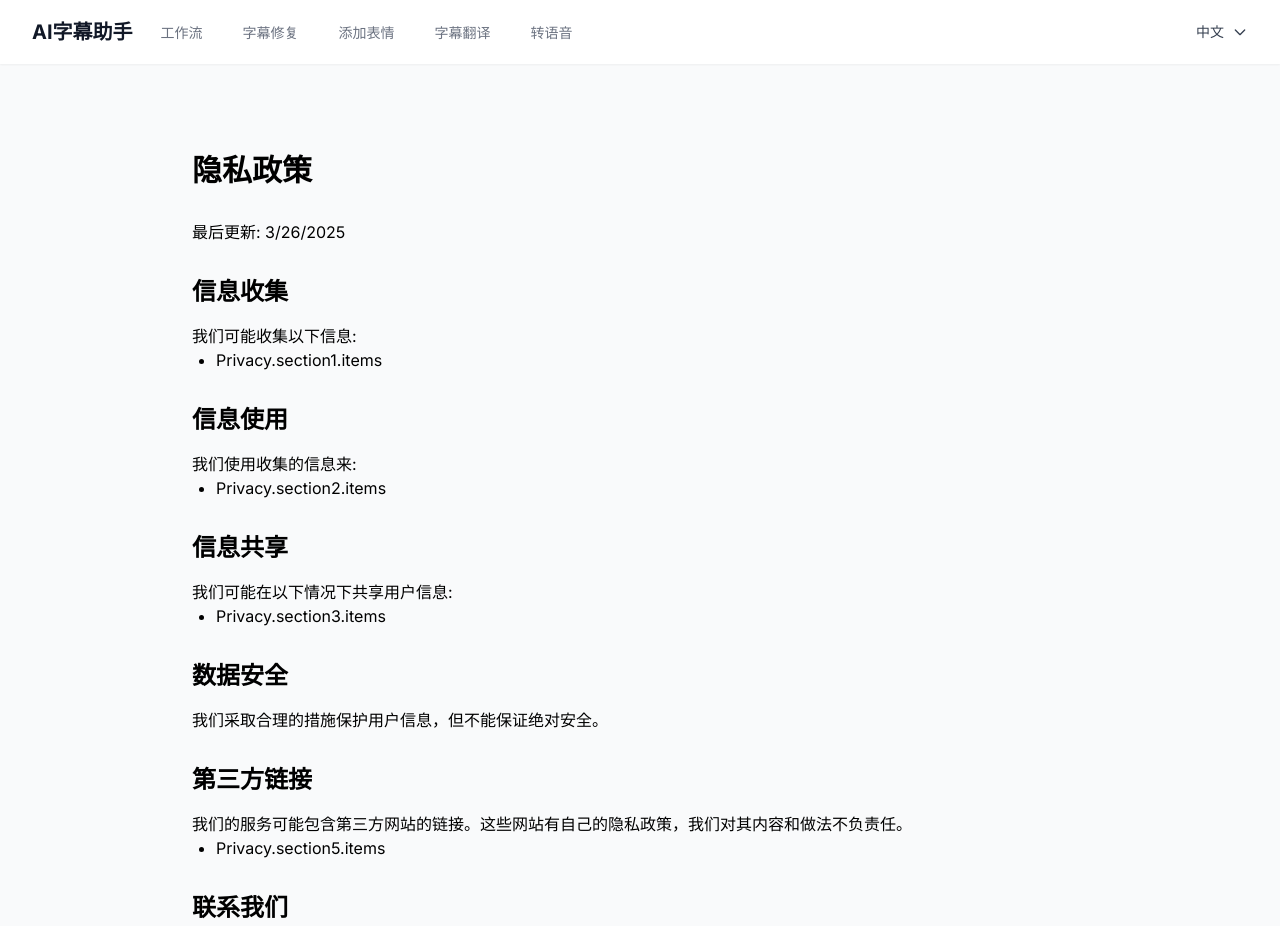
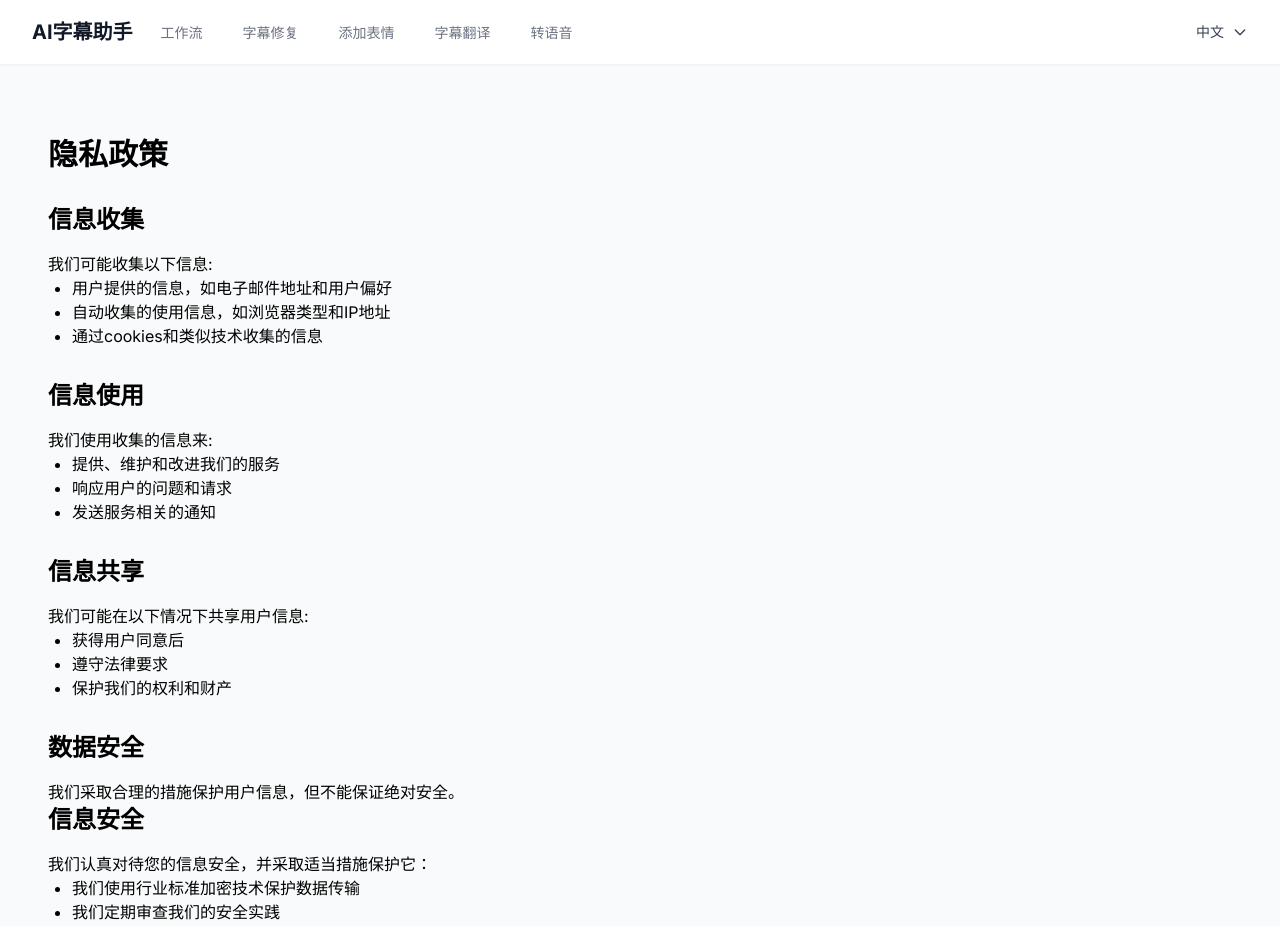
Before and after one commit to hfstack/subtitle-trans, a Next.js app: page /about/privacy in a window 1280 px wide. Shown: the top 926 px of the page. Built offline with nearby package versions, Linux system fonts and the light colour scheme.

Commit message:
feat: 多语言问题

```diff
--- a/src/app/[locale]/privacy/page.tsx
+++ b/src/app/[locale]/privacy/page.tsx
@@ -17,65 +17,53 @@ export default function PrivacyPage() {
   const t = useTranslations('Privacy');
 
   return (
-    <div className="container mx-auto px-4 py-12">
-      <div className="max-w-4xl mx-auto">
-        <h1 className="text-3xl font-bold mb-8">{t('title')}</h1>
+    <div className="container mx-auto px-4 py-8">
+      <h1 className="text-3xl font-bold mb-6">{t('title')}</h1>
 
       <div className="prose prose-lg max-w-none">
-          <p className="mb-4">{t('lastUpdated', { date: new Date().toLocaleDateString() })}</p>
+        {/* <p className="mb-4">{t('lastUpdated', { date: new Date().toLocaleDateString() })}</p> */}
 
         <h2 className="text-2xl font-semibold mt-8 mb-4">{t('section1.title')}</h2>
         <p>{t('section1.content')}</p>
         <ul className="list-disc pl-6 mb-4">
-            {Array.isArray(t('section1.items'))
-              ? t('section1.items').map((item: string, index: number) => (
-                  <li key={index}>{item}</li>
-                ))
-              : <li>{t('section1.items')}</li>
-            }
+          {['item1', 'item2', 'item3'].map((key) => (
+            <li key={key}>{t(`section1.items.${key}`)}</li>
+          ))}
         </ul>
 
         <h2 className="text-2xl font-semibold mt-8 mb-4">{t('section2.title')}</h2>
         <p>{t('section2.content')}</p>
         <ul className="list-disc pl-6 mb-4">
-            {Array.isArray(t('section2.items'))
-              ? t('section2.items').map((item: string, index: number) => (
-                  <li key={index}>{item}</li>
-                ))
-              : <li>{t('section2.items')}</li>
-            }
+            {['item1', 'item2', 'item3'].map((key) => (
+              <li key={key}>{t(`section2.items.${key}`)}</li>
+            ))}
         </ul>
 
         <h2 className="text-2xl font-semibold mt-8 mb-4">{t('section3.title')}</h2>
         <p>{t('section3.content')}</p>
         <ul className="list-disc pl-6 mb-4">
-            {Array.isArray(t('section3.items'))
-              ? t('section3.items').map((item: string, index: number) => (
-                  <li key={index}>{item}</li>
-                ))
-              : <li>{t('section3.items')}</li>
-            }
+            {['item1', 'item2', 'item3'].map((key) => (
+              <li key={key}>{t(`section3.items.${key}`)}</li>
+            ))}
         </ul>
 
         <h2 className="text-2xl font-semibold mt-8 mb-4">{t('section4.title')}</h2>
         <p>{t('section4.content')}</p>
 
-          <h2 className="text-2xl font-semibold mt-8 mb-4">{t('section5.title')}</h2>
+        <section className="mb-8">
+          <h2 className="text-2xl font-semibold mb-4">{t('section5.title')}</h2>
           <p>{t('section5.content')}</p>
           <ul className="list-disc pl-6 mb-4">
-            {Array.isArray(t('section5.items'))
-              ? t('section5.items').map((item: string, index: number) => (
-                  <li key={index}>{item}</li>
-                ))
-              : <li>{t('section5.items')}</li>
-            }
+            {['item1', 'item2', 'item3'].map((key) => (
+              <li key={key}>{t(`section5.items.${key}`)}</li>
+            ))}
           </ul>
+        </section>
 
         <h2 className="text-2xl font-semibold mt-8 mb-4">{t('section6.title')}</h2>
         <p>{t('section6.content')}</p>
         <p><a href={`mailto:${t('section6.email')}`} className="text-blue-600 hover:underline">{t('section6.email')}</a></p>
       </div>
     </div>
-    </div>
   );
 }
--- a/src/app/[locale]/terms/page.tsx
+++ b/src/app/[locale]/terms/page.tsx
@@ -18,12 +18,11 @@ export default function TermsPage() {
   const t = useTranslations('Terms');
 
   return (
-    <div className="container mx-auto px-4 py-12">
-      <div className="max-w-4xl mx-auto">
-        <h1 className="text-3xl font-bold mb-8">{t('title')}</h1>
+    <div className="container mx-auto px-4 py-8">
+      <h1 className="text-3xl font-bold mb-6">{t('title')}</h1>
 
       <div className="prose prose-lg max-w-none">
-          <p className="mb-4">{t('lastUpdated', { date: new Date().toLocaleDateString() })}</p>
+        {/* <p className="mb-4">{t('lastUpdated', { date: new Date().toLocaleDateString() })}</p> */}
 
         <h2 className="text-2xl font-semibold mt-8 mb-4">{t('section1.title')}</h2>
         <p>{t('section1.content')}</p>
@@ -40,12 +39,9 @@ export default function TermsPage() {
         <h2 className="text-2xl font-semibold mt-8 mb-4">{t('section5.title')}</h2>
         <p>{t('section5.content')}</p>
         <ul className="list-disc pl-6 mb-4">
-            {Array.isArray(t('section5.items'))
-              ? t('section5.items').map((item: string, index: number) => (
-                  <li key={index}>{item}</li>
-                ))
-              : <li>{t('section5.items')}</li>
-            }
+          {['item1', 'item2', 'item3'].map((key) => (
+            <li key={key}>{t(`section5.items.${key}`)}</li>
+          ))}
         </ul>
 
         <h2 className="text-2xl font-semibold mt-8 mb-4">{t('section6.title')}</h2>
@@ -65,6 +61,5 @@ export default function TermsPage() {
         <p><a href={`mailto:${t('section10.email')}`} className="text-blue-600 hover:underline">{t('section10.email')}</a></p>
       </div>
     </div>
-    </div>
   );
 }
--- a/src/messages/en.json
+++ b/src/messages/en.json
@@ -212,42 +212,42 @@
     "section1": {
       "title": "Information Collection",
       "content": "We may collect the following information:",
-      "items": [
-        "Information provided by users, such as email addresses and preferences",
-        "Usage information automatically collected, such as browser type and IP address",
-        "Information collected through cookies and similar technologies"
-      ]
+      "items": {
+        "item1": "Information provided by users, such as email addresses and preferences",
+        "item2": "Usage information automatically collected, such as browser type and IP address",
+        "item3": "Information collected through cookies and similar technologies"
+      }
     },
     "section2": {
       "title": "Information Use",
       "content": "We use the collected information to:",
-      "items": [
-        "Provide, maintain, and improve our services",
-        "Respond to user inquiries and requests",
-        "Send service-related notifications"
-      ]
+      "items": {
+        "item1": "Provide, maintain, and improve our services",
+        "item2": "Respond to user inquiries and requests",
+        "item3": "Send service-related notifications"
+      }
     },
     "section3": {
       "title": "Information Sharing",
       "content": "We may share user information in the following circumstances:",
-      "items": [
-        "With user consent",
-        "To comply with legal requirements",
-        "To protect our rights and property"
-      ]
+      "items": {
+        "item1": "With user consent",
+        "item2": "To comply with legal requirements",
+        "item3": "To protect our rights and property"
+      }
     },
     "section4": {
       "title": "Data Security",
       "content": "We take reasonable measures to protect user information, but cannot guarantee absolute security."
     },
     "section5": {
-      "title": "Third-Party Links",
-      "content": "Our services may contain links to third-party websites which have their own privacy policies, and we are not responsible for their content or practices.",
-      "items": [
-        "We recommend you review the privacy policy of any third-party website you visit",
-        "We are not responsible for the content or privacy practices of these third-party websites",
-        "Third-party links are provided solely for your convenience"
-      ]
+      "title": "Information Security",
+      "content": "We take the security of your information seriously and implement appropriate measures to protect it:",
+      "items": {
+        "item1": "We use industry-standard encryption to protect data transmission",
+        "item2": "We regularly review our security practices",
+        "item3": "We limit access to personal information to authorized personnel"
+      }
     },
     "section6": {
       "title": "Contact Us",
@@ -277,11 +277,11 @@
     "section5": {
       "title": "Intellectual Property",
       "content": "Our services and related content, including but not limited to text, graphics, and logos, are protected by intellectual property laws.",
-      "items": [
-        "You may not copy, modify, or distribute our content without explicit permission",
-        "All trademarks and service marks belong to their respective owners",
-        "You retain ownership of your uploaded content but grant us usage rights"
-      ]
+      "items": {
+        "item1": "You may not copy, modify, or distribute our content without explicit permission",
+        "item2": "All trademarks and service marks belong to their respective owners",
+        "item3": "You retain ownership of your uploaded content but grant us usage rights"
+      }
     },
     "section6": {
       "title": "Disclaimer",
--- a/src/messages/zh.json
+++ b/src/messages/zh.json
@@ -228,42 +228,42 @@
     "section1": {
       "title": "信息收集",
       "content": "我们可能收集以下信息:",
-      "items": [
-        "用户提供的信息，如电子邮件地址和用户偏好",
-        "自动收集的使用信息，如浏览器类型和IP地址",
-        "通过cookies和类似技术收集的信息"
-      ]
+      "items": {
+        "item1": "用户提供的信息，如电子邮件地址和用户偏好",
+        "item2": "自动收集的使用信息，如浏览器类型和IP地址",
+        "item3": "通过cookies和类似技术收集的信息"
+      }
     },
     "section2": {
       "title": "信息使用",
       "content": "我们使用收集的信息来:",
-      "items": [
-        "提供、维护和改进我们的服务",
-        "响应用户的问题和请求",
-        "发送服务相关的通知"
-      ]
+      "items": {
+        "item1": "提供、维护和改进我们的服务",
+        "item2": "响应用户的问题和请求",
+        "item3": "发送服务相关的通知"
+      }
     },
     "section3": {
       "title": "信息共享",
       "content": "我们可能在以下情况下共享用户信息:",
-      "items": [
-        "获得用户同意后",
-        "遵守法律要求",
-        "保护我们的权利和财产"
-      ]
+      "items": {
+        "item1": "获得用户同意后",
+        "item2": "遵守法律要求",
+        "item3": "保护我们的权利和财产"
+      }
     },
     "section4": {
       "title": "数据安全",
       "content": "我们采取合理的措施保护用户信息，但不能保证绝对安全。"
     },
     "section5": {
-      "title": "第三方链接",
-      "content": "我们的服务可能包含第三方网站的链接。这些网站有自己的隐私政策，我们对其内容和做法不负责任。",
-      "items": [
-        "我们建议您查看您访问的任何第三方网站的隐私政策",
-        "我们不对这些第三方网站的内容或隐私做法负责",
-        "第三方网站链接的提供仅为方便用户"
-      ]
+      "title": "信息安全",
+      "content": "我们认真对待您的信息安全，并采取适当措施保护它：",
+      "items": {
+        "item1": "我们使用行业标准加密技术保护数据传输",
+        "item2": "我们定期审查我们的安全实践",
+        "item3": "我们限制授权人员访问个人信息"
+      }
     },
     "section6": {
       "title": "联系我们",
@@ -272,7 +272,7 @@
     }
   },
   "Terms": {
-    "title": "使用条款",
+    "title": "服务条款",
     "lastUpdated": "最后更新: {date}",
     "section1": {
       "title": "接受条款",
@@ -293,11 +293,11 @@
     "section5": {
       "title": "知识产权",
       "content": "我们的服务和相关内容，包括但不限于文本、图形、logo等，受知识产权法保护。",
-      "items": [
-        "未经明确许可，您不得复制、修改或分发我们的内容",
-        "所有商标和服务标志归其各自所有者所有",
-        "您保留您上传内容的所有权利，但授予我们使用权"
-      ]
+      "items": {
+        "item1": "未经明确许可，您不得复制、修改或分发我们的内容",
+        "item2": "所有商标和服务标志归其各自所有者所有",
+        "item3": "您保留您上传内容的所有权利，但授予我们使用权"
+      }
     },
     "section6": {
       "title": "免责声明",
```
Lines whose indentation alone changed are shown as unchanged.
